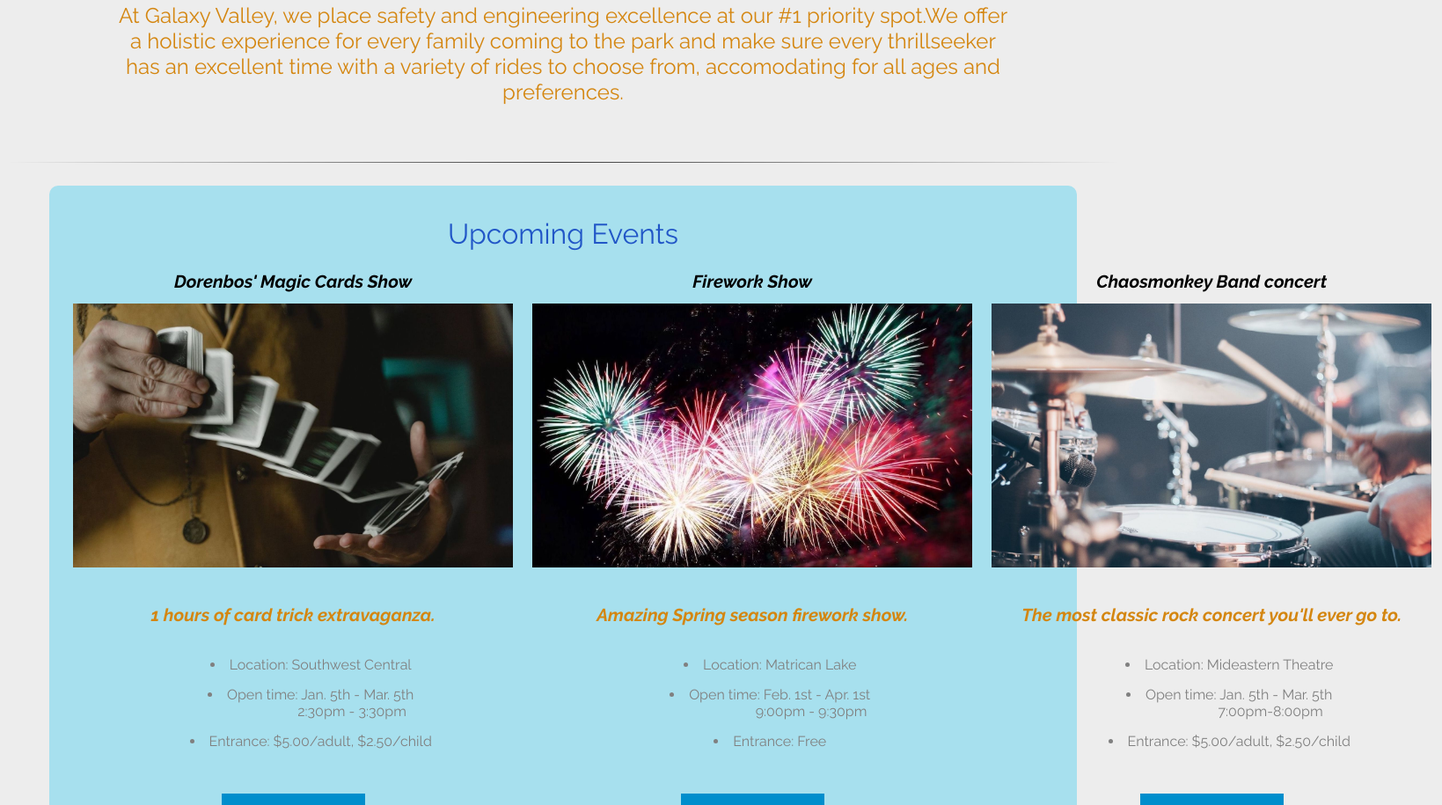
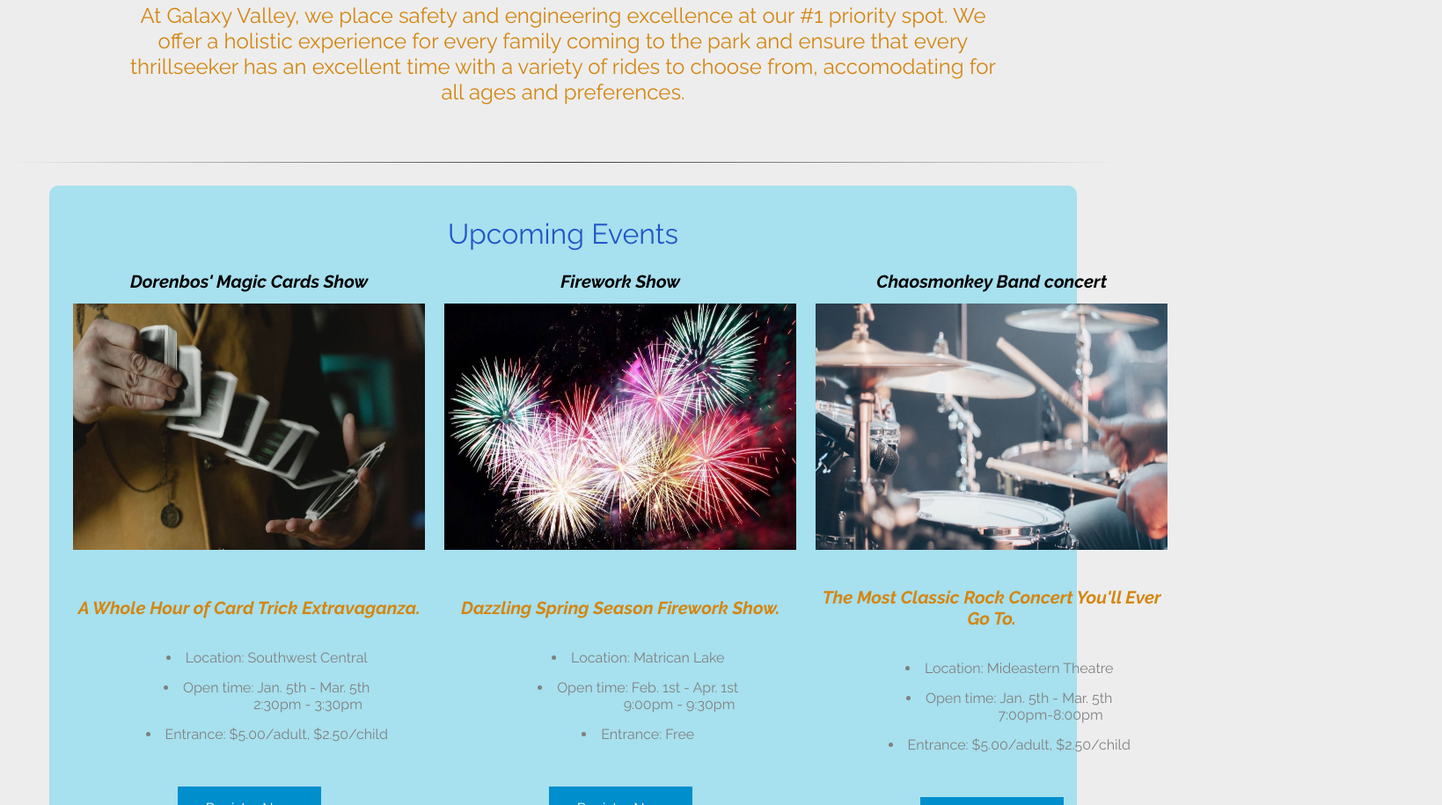
Before and after one commit to uolwebdev1040/Website, a plain HTML site: page Final/index.html in a window 1280 px wide. Shown: the part 1195-2110 px from the top of the page at 88% size, 1639 px wide, since content can reach past the window. Drawn offline with Linux system fonts and the light colour scheme.

Commit message:
Update index.html

```diff
--- a/Final/index.html
+++ b/Final/index.html
@@ -62,7 +62,7 @@
 
             <!--Mid-length description of the resourt, being sure to espouse the theme park's core values and goals.-->
             <div id = "WondDesc">
-                <p>At Galaxy Valley, we place safety and engineering excellence at our #1 priority spot.We offer a holistic experience for every family coming to the park and make sure every thrillseeker has an excellent time with a variety of rides to choose from, accomodating for all ages and preferences. </p>
+                <p>At Galaxy Valley, we place safety and engineering excellence at our #1 priority spot. We offer a holistic experience for every family coming to the park and ensure that every thrillseeker has an excellent time with a variety of rides to choose from, accomodating for all ages and preferences. </p>
             </div>
             <br>
 
@@ -90,16 +90,16 @@
                 </tr>
 
                 <tr>
-                    <td> <img src="media/image/events/events_1.jpg" alt="upcoming event 1" style="vertical-align: bottom; width: 500px; height:  300px;"></td>
-                    <td> <img src="media/image/events/events_2.jpg" alt="upcoming event 2" style="vertical-align: bottom; width: 500px; height: 300px;"></td>
-                    <td><img src="media/image/events/events_3.jpg" alt="upcoming event 3"  style="vertical-align: bottom; width: 500px; height: 300px"></td>
+                    <td> <img src="media/image/events/events_1.jpg" alt="upcoming event 1" style="vertical-align: bottom; width: 400px; height:  280px;"></td>
+                    <td> <img src="media/image/events/events_2.jpg" alt="upcoming event 2" style="vertical-align: bottom; width: 400px; height: 280px;"></td>
+                    <td><img src="media/image/events/events_3.jpg" alt="upcoming event 3"  style="vertical-align: bottom; width: 400px; height: 280px;"></td>
                 </tr>
 
                 <tr>
                 <!--Row two, information on each event for each visitor's  convenience, and call to actions.-->
                     <td>
                         <div class="event_1">
-                            <p><b><i>1 hours of card trick extravaganza.</i></b></p>
+                            <p><b><i>A Whole Hour of Card Trick Extravaganza.</i></b></p>
                             <ul>
                               <li>Location: Southwest Central</li>
                               <li>Open time: Jan. 5th - Mar. 5th<br>&emsp; &emsp; &emsp; &emsp; &emsp; 2:30pm - 3:30pm </li>
@@ -113,7 +113,7 @@
                     </td>
                     <td>
                         <div class="event_2">
-                            <p><b><i>Amazing Spring season firework show.</i></b></p>
+                            <p><b><i>Dazzling Spring Season Firework Show.</i></b></p>
                             <ul>
                               <li>Location: Matrican Lake</li>
                               <li>Open time: Feb. 1st - Apr. 1st<br>&emsp; &emsp; &emsp; &emsp; &emsp; 9:00pm - 9:30pm</li>
@@ -126,7 +126,7 @@
 
                     <td>
                         <div class="event_3">
-                            <p><b><i>The most classic rock concert you'll ever go to.</i></b></p>
+                            <p><b><i>The Most Classic Rock Concert You'll Ever Go To.</i></b></p>
                             <ul>
                               <li>Location: Mideastern Theatre</li>
                               <li>Open time:  Jan. 5th - Mar. 5th<br>&emsp; &emsp; &emsp; &emsp; &emsp; 7:00pm-8:00pm</li>
```
